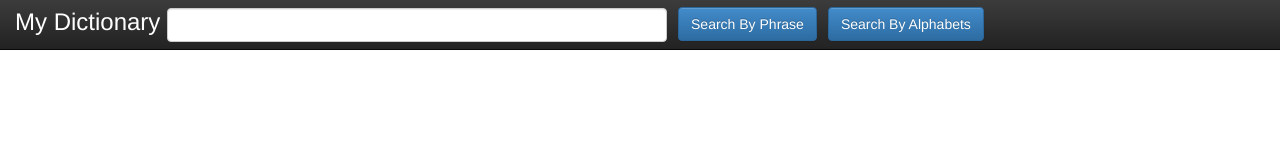
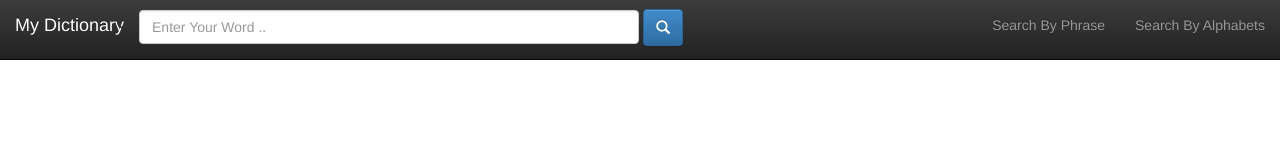
Before and after one commit to zunairzakir/MyDictionary, a plain HTML site: page views/index.html in a window 1280 px wide. Drawn offline with Linux system fonts and the light colour scheme.

Commit message:
fixed navigation bar in a responsive way with type ahead implementataion

```diff
--- a/css/myDictionary.css
+++ b/css/myDictionary.css
@@ -9,3 +9,27 @@
     margin-top: 8px;
     display: inline;
 }
+.nav-length{
+    width: auto;
+    border: 0;
+    margin-left: 0;
+    margin-right: 0;
+    padding-top: 0;
+    padding-bottom: 0;
+    -webkit-box-shadow: none;
+    box-shadow: none;
+/*
+    display: inline-block;
+    width: 500px;
+
+    vertical-align: middle;
+*/
+}
+.input-length{
+    width: 500px;
+}
+@media (max-width: 768px){
+    .input-length{
+        width: 200px;
+    }
+}
--- a/views/index.html
+++ b/views/index.html
@@ -8,13 +8,47 @@
     <link rel="stylesheet" href="../../MyDictionary/css/myDictionary.css"/>
 </head>
 <body ng-app="dictionaryApp">
-<div class="container" ng-controller="dictionaryCtrl">
+<div ng-controller="dictionaryCtrl">
+    <nav class="navbar navbar-inverse navbar-fixed-top" role="navigation">
+        <div class="container-fluid">
+            <!-- Brand and toggle get grouped for better mobile display -->
+            <div class="navbar-header">
+                <button type="button" class="navbar-toggle" data-toggle="collapse" data-target="#bs-example-navbar-collapse-1">
+                    <span class="sr-only">Toggle navigation</span>
+                    <span class="icon-bar"></span>
+                    <span class="icon-bar"></span>
+                    <span class="icon-bar"></span>
+                </button>
+                <a class="navbar-brand" href="#">My Dictionary</a>
+            </div>
+
+            <!-- Collect the nav links, forms, and other content for toggling -->
+            <div class="collapse navbar-collapse" id="bs-example-navbar-collapse-1">
+                <form class="nav-length navbar-left" role="search">
+                    <div class="form-group" style="display: inline-block;margin-top: 10px;">
+                        <input type="text" placeholder="Enter Your Word .." ng-model="selected" typeahead-on-select="onSelect($model)"  typeahead="dictionayName for dictionayName in wordList | filter:$viewValue | limitTo:8" class="input-length form-control "><span class="glyphicon glyphicon-search form-control-feedback" style="position: absolute;margin-left: -22px;margin-top: 16px;transition: 3s"></span>
+                    </div>
+                    <button type="submit" class="btn btn-primary glyphicon glyphicon-search" style="height: 37px;margin-bottom: 4px;"></button>
+                </form>
+                <ul class="nav navbar-nav navbar-right">
+                    <li><a  ng-click="searchBy = {name:'Phrase'}"  data-target="#imagePanel" data-toggle="modal">Search By Phrase</a></li>
+                    <li><a  data-target="#imagePanel"ng-click="searchBy = {name:'Alphabets'}" data-toggle="modal">Search By Alphabets</a></li>
+                </ul>
+            </div><!-- /.navbar-collapse -->
+        </div><!-- /.container-fluid -->
+    </nav>
+   <!-- <div class="row">
         <div class="navbar navbar-fixed-top navbar-fixed-top navbar-inverse">
-        <div class='container-fluid'>
-            <h3 style="color: white;display: inline">My Dictionary </h3><input type="text" ng-model="selected" typeahead-on-select="onSelect($model)"  typeahead="dictionayName for dictionayName in wordList | filter:$viewValue | limitTo:8" class="form-control search-bar"><button style="margin-left: 11px;margin-bottom: 4px;" class="btn btn-primary" ng-click="searchBy = {name:'Phrase'}"  data-target="#imagePanel" data-toggle="modal">Search By Phrase</button><button style="margin-left: 11px;margin-bottom: 4px;" class="btn btn-primary"  data-target="#imagePanel"ng-click="searchBy = {name:'Alphabets'}" data-toggle="modal">Search By Alphabets</button>
+            <div class='container-fluid col-sm-8 col-lg-5 col-md-5'>
+                <h3 style="color: white;display: inline" class="col-lg-1 col-md-2 col-sm-2 col-xs-1">My Dictionary </h3>
+                <input type="text" placeholder="Enter Your Word .." ng-model="selected" typeahead-on-select="onSelect($model)"  typeahead="dictionayName for dictionayName in wordList | filter:$viewValue | limitTo:8" class="form-control col-sm-4 col-lg-4 col-md-6"><span class="glyphicon glyphicon-search form-control-feedback" style="position: absolute;margin-left: -22px;margin-top: 16px;transition: 3s"></span>
+                <div class="col-lg-3">
+                    <button style="margin-left: 11px;margin-bottom: 4px;" class="btn btn-primary" ng-click="searchBy = {name:'Phrase'}"  data-target="#imagePanel" data-toggle="modal">Search By Phrase</button>
+                    <button style="margin-left: 11px;margin-bottom: 4px;" class="btn btn-primary"  data-target="#imagePanel"ng-click="searchBy = {name:'Alphabets'}" data-toggle="modal">Search By Alphabets</button>
                 </div>
             </div>
-
+        </div>
+    </div>-->
 
     <div class="modal fade " id="imagePanel" tabindex="-1" role="dialog" aria-labelledby="myLargeModalLabel" aria-hidden="true">
         <div class="modal-dialog modal-sm model-width">
@@ -29,6 +63,8 @@
         </div>
 
     </div>
+
+
 </div>
 <script src="../../MyDictionary/js/jquery-2.1.1.min.js"></script>
 <script src="../../MyDictionary/js/angular.min.js"></script>
```
Lines whose indentation alone changed are shown as unchanged.
